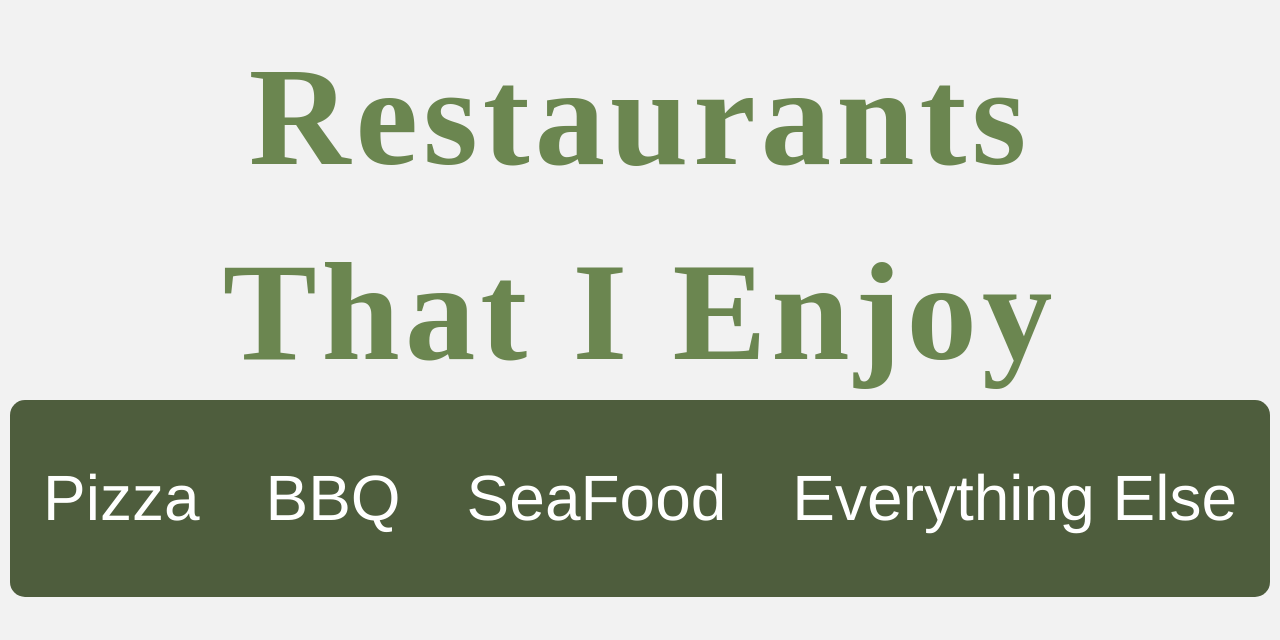
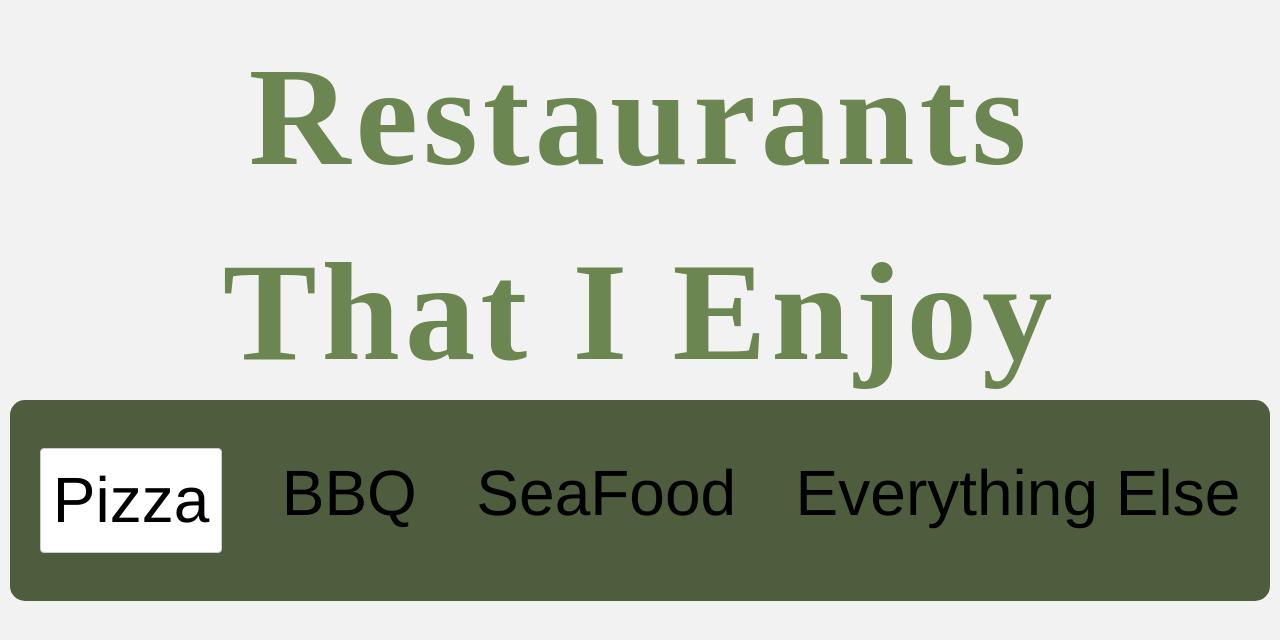
Before and after one commit to bdog72/food-dot-com, a React app: page /restaurants4 in a window 1280 px wide. Shown: the top 640 px of the page. Built offline with nearby package versions, Linux system fonts and the light colour scheme; a web font is replaced by a local one.

Commit message:
added buttons around main links

```diff
--- a/src/components/ReactRouter.js
+++ b/src/components/ReactRouter.js
@@ -3,7 +3,7 @@ import Pizza from './Pizza'
 import BBQ from './BBQ'
 import Seafood from './Seafood'
 import EverythingElse from './EverythingElse'
-import { Jumbotron } from 'react-bootstrap'
+import { Jumbotron, Button } from 'react-bootstrap'
 import '../styles/reactrouter.scss'
 import { BrowserRouter as Router, Route, Link } from 'react-router-dom'
 
@@ -36,7 +36,7 @@ const BasicExample = () => (
     <div>
       <Jumbotron className='jumbo'>
         <div className='links'>
-          <Link to='/'>Pizza</Link>
+          <Button><Link to='/'>Pizza</Link></Button>
           <Link to='/bbq'>BBQ</Link>
           <Link to='/seafood'>SeaFood</Link>
           <Link to='/everythingElse'>Everything Else</Link>
--- a/src/styles/reactrouter.scss
+++ b/src/styles/reactrouter.scss
@@ -12,8 +12,8 @@
 
 .links a {
   text-decoration: none;
-  color: white;
-  padding: 5px;
+  color: black;
+  // padding: 5px;
   font-size: 5vw;
 }
 
```
